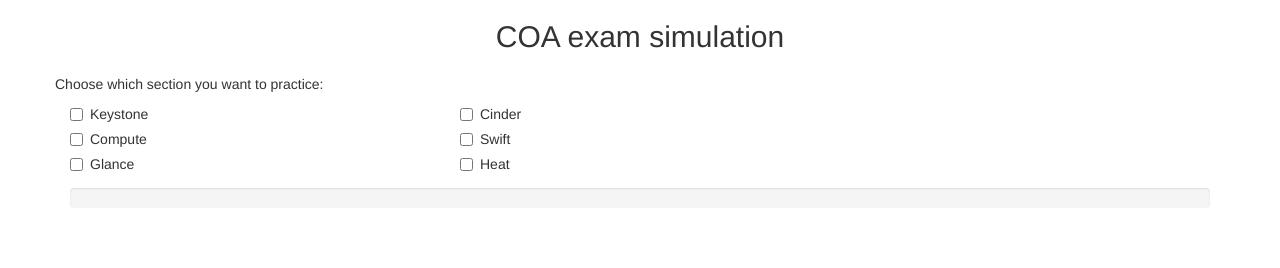
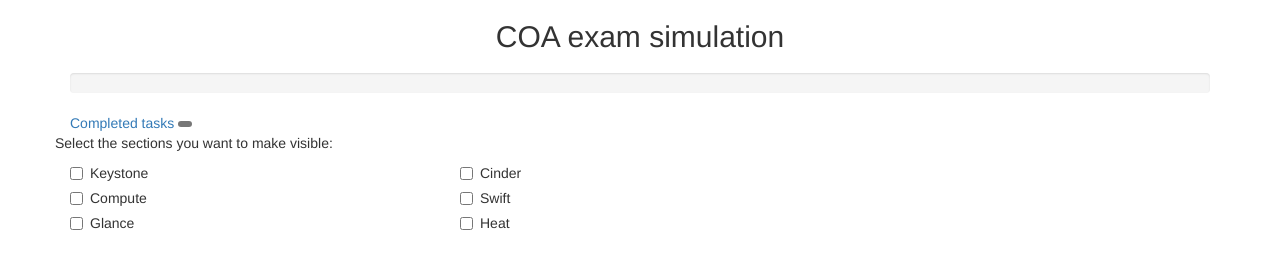
Before and after one commit to rakesh556575/ajnouri.github.io, a plain HTML site: page coa/index.html in a window 1280 px wide. Drawn offline with nearby package versions, Linux system fonts and the light colour scheme.

Commit message:
working task counter (correct decimal number)

```diff
--- a/coa/index.html
+++ b/coa/index.html
@@ -9,6 +9,7 @@
             var qnumber = $(".qcheckbox").length;
             var qweight = 100 / qnumber;
             var checked = 0;
+            //var qweight = qweightf.toFixed(3)
             /* window.alert(qweight);
             window.alert($(".qcheckbox").length); */
 
@@ -43,11 +44,13 @@
                 //  alert('1');
                 progress = progress+qweight;
                 //checked = checked + 1
+                $('.badge').text(progress);
                 $('#progressbarid > .progress-bar').attr("style","width:" + progress + "%");
                 }
                 else if ($(id).is(":checked") == false) {
                 //  alert('2');
                 progress = progress-qweight;
+                $('.badge').text(progress);
                 //checked = checked - 1
                 $('#progressbarid > .progress-bar').attr("style","width:" + progress + "%");
                 }
@@ -224,13 +227,26 @@
     <div class="section">
       <div class="container">
         <div class="row">
-          <div class="col-md-12"></div>
+          <div class="col-md-12">
+            <div class="progress" id="progressbarid" data-spy="affix" data-offset-top="20">
+              <div class="progress-bar" role="progressbar" style="width: 0%;"></div>
+            </div>
+          </div>
         </div>
       </div>
     </div>
     <div class="section">
       <div class="container">
-        <div class="row">Choose which section you want to practice:</div>
+        <div class="row">
+          <div class="col-md-12">
+            <a href="#">Completed tasks <span class="badge"> </span></a>
+          </div>
+        </div>
+      </div>
+    </div>
+    <div class="section">
+      <div class="container">
+        <div class="row">Select the sections you want to make visible:</div>
         <div class="row">
           <div class="col-md-4">
             <form>
@@ -271,11 +287,7 @@
     <div class="section">
       <div class="container">
         <div class="row">
-          <div class="col-md-12">
-            <div class="progress" id="progressbarid">
-              <div class="progress-bar" role="progressbar" style="width: 0%;"></div>
-            </div>
-          </div>
+          <div class="col-md-12"></div>
         </div>
         <div class="row">
           <div class="col-md-12">
```
